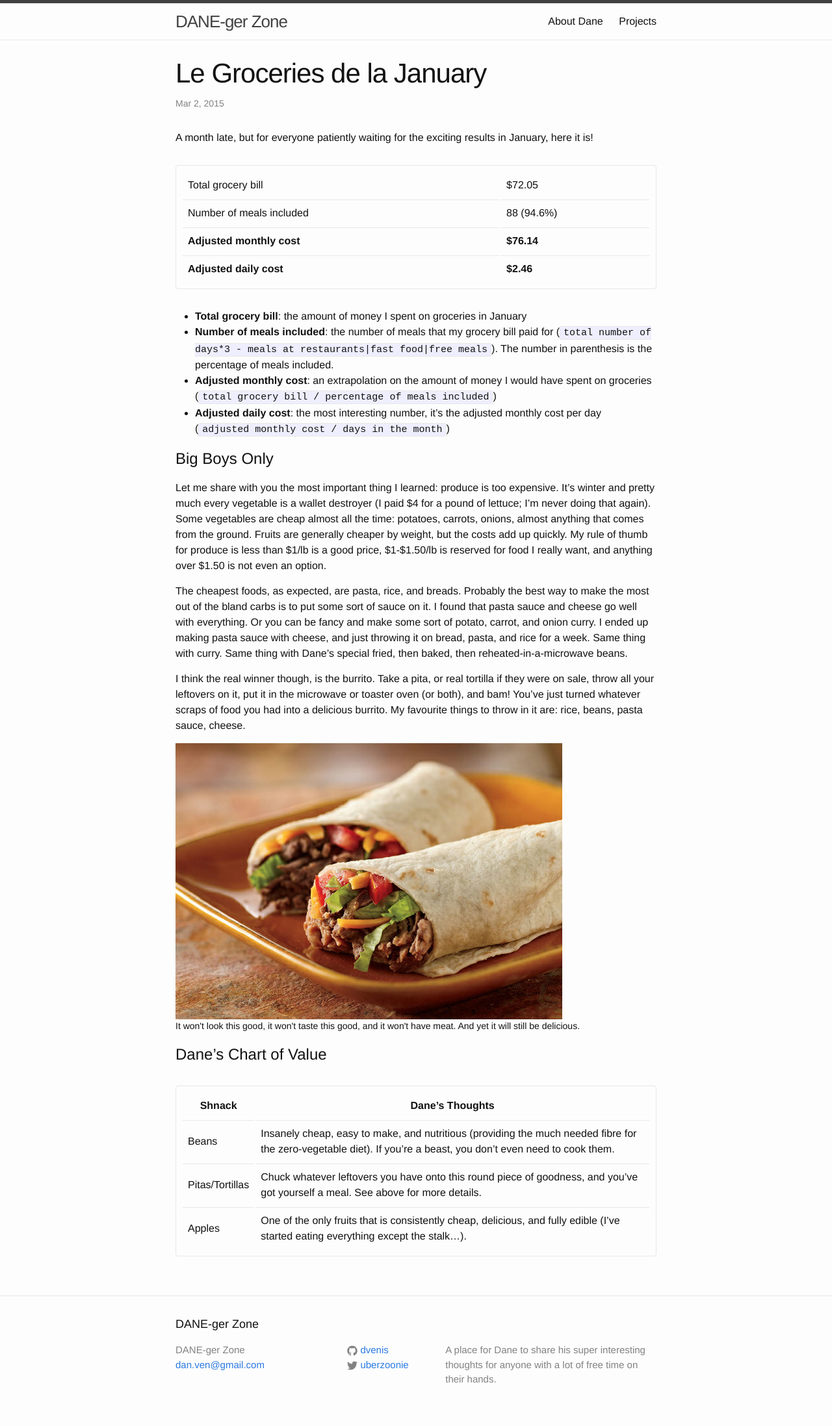
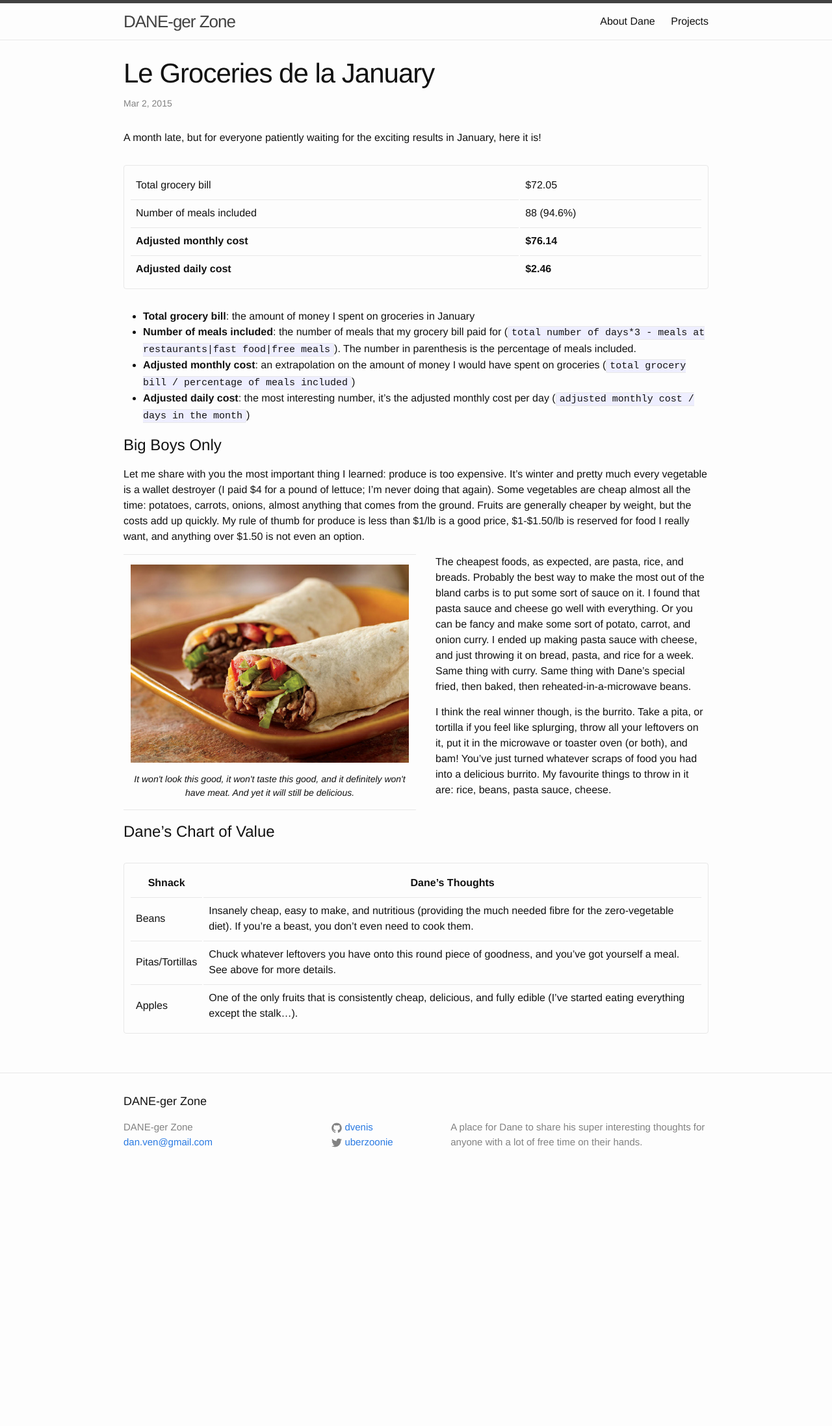
Before and after one commit to dvenis/dvenis.github.io, a Jekyll site: the page built from _posts/2015-03-02-le-groceries-de-la-january.md, in a window 1280 px wide. Shown: the whole page at 65% size. Built offline with Jekyll 4.4.1, drawn with Linux system fonts in a browser that asks for light colours; after the commit the page ends 1829 px from its top, so only the background shows below that.

Commit message:
Added nice looking figure styles. Increased the width of the website.

```diff
--- a/_includes/image.html
+++ b/_includes/image.html
@@ -1,6 +1,6 @@
 <figure>
   <a href="{{ site.url }}{{ include.url }}">
-    <img src="{{ site.url }}{{ include.url }}" alt="{{ include.caption }}"/>
+    <img src="{{ site.url }}{{ include.url }}" alt="{{ include.caption }}" />
   </a>
   <figcaption>{{ include.caption }}</figcaption>
 </figure>
--- a/_posts/2015-03-02-le-groceries-de-la-january.md
+++ b/_posts/2015-03-02-le-groceries-de-la-january.md
@@ -21,11 +21,12 @@ A month late, but for everyone patiently waiting for the exciting results in Jan
 
 Let me share with you the most important thing I learned: produce is too expensive. It's winter and pretty much every vegetable is a wallet destroyer (I paid $4 for a pound of lettuce; I'm never doing that again). Some vegetables are cheap almost all the time: potatoes, carrots, onions, almost anything that comes from the ground. Fruits are generally cheaper by weight, but the costs add up quickly. My rule of thumb for produce is less than $1/lb is a good price, $1-$1.50/lb is reserved for food I really want, and anything over $1.50 is not even an option.
 
+{:.medium .left}
+{% include image.html url="/img/beef-burrito.jpg" caption="It won't look this good, it won't taste this good, and it definitely won't have meat. And yet it will still be delicious." %}
+
 The cheapest foods, as expected, are pasta, rice, and breads. Probably the best way to make the most out of the bland carbs is to put some sort of sauce on it. I found that pasta sauce and cheese go well with everything. Or you can be fancy and make some sort of potato, carrot, and onion curry. I ended up making pasta sauce with cheese, and just throwing it on bread, pasta, and rice for a week. Same thing with curry. Same thing with Dane's special fried, then baked, then reheated-in-a-microwave beans.
 
-I think the real winner though, is the burrito. Take a pita, or real tortilla if they were on sale, throw all your leftovers on it, put it in the microwave or toaster oven (or both), and bam! You've just turned whatever scraps of food you had into a delicious burrito. My favourite things to throw in it are: rice, beans, pasta sauce, cheese.
-
-{% include image.html url="/img/beef-burrito.jpg" align="left" caption="It won't look this good, it won't taste this good, and it won't have meat. And yet it will still be delicious." %}
+I think the real winner though, is the burrito. Take a pita, or tortilla if you feel like splurging, throw all your leftovers on it, put it in the microwave or toaster oven (or both), and bam! You've just turned whatever scraps of food you had into a delicious burrito. My favourite things to throw in it are: rice, beans, pasta sauce, cheese.
 
 #Dane's Chart of Value
 
--- a/_sass/_base.scss
+++ b/_sass/_base.scss
@@ -81,6 +81,10 @@ li {
  */
 h1, h2, h3, h4, h5, h6 {
     font-weight: 300;
+}
+
+h1, h2 {
+  clear: both;
 }
 
 
@@ -214,9 +218,7 @@ table {
   margin-right: auto;
   margin-top: $spacing-unit;
   margin-bottom: $spacing-unit;
-  border-color: $grey-color-light;
-  border-style: solid;
-  border-width: 1px;
+  border: $border-light;
   border-radius: 4px;
   padding: 8px;
 
@@ -225,7 +227,50 @@ table {
   }
 
   td, th {
-    border-top: 1px solid $grey-color-light;
+    border-top: $border-light;
     padding: 8px;
   }
 }
+
+figure {
+  border-top: $border-light;
+  border-bottom: $border-light;
+  padding-top: $spacing-unit / 2;
+  padding-bottom: $spacing-unit / 2;
+
+  &.left {
+    float: left;
+    margin-right: $spacing-unit;
+  }
+
+  &.right {
+    float: right;
+    margin-left: $spacing-unit;
+  }
+
+  &.small {
+    max-width: 25%;
+  }
+
+  &.medium {
+    max-width: 50%;
+  }
+
+  &.large {
+    max-width: 100%px;
+  }
+
+  a {
+    display: block;
+    width: 95%;
+    margin-left: auto;
+    margin-right: auto;
+  }
+
+  figcaption {
+    margin-top: $spacing-unit / 2;
+    font-size: $small-font-size;
+    font-style: italic;
+    text-align: center;
+  }
+}
--- a/css/main.scss
+++ b/css/main.scss
@@ -20,11 +20,15 @@ $grey-color:       #828282;
 $grey-color-light: lighten($grey-color, 40%);
 $grey-color-dark:  darken($grey-color, 25%);
 
+$border-light:     1px solid $grey-color-light;
+$border-medium:    2px solid $grey-color-light;
+$border-heavy:     2px solid $grey-color;
+
 // Width of the content area
-$content-width:    800px;
+$content-width:    960px;
 
 $on-palm:          600px;
-$on-laptop:        800px;
+$on-laptop:        960px;
 
 
 
```
